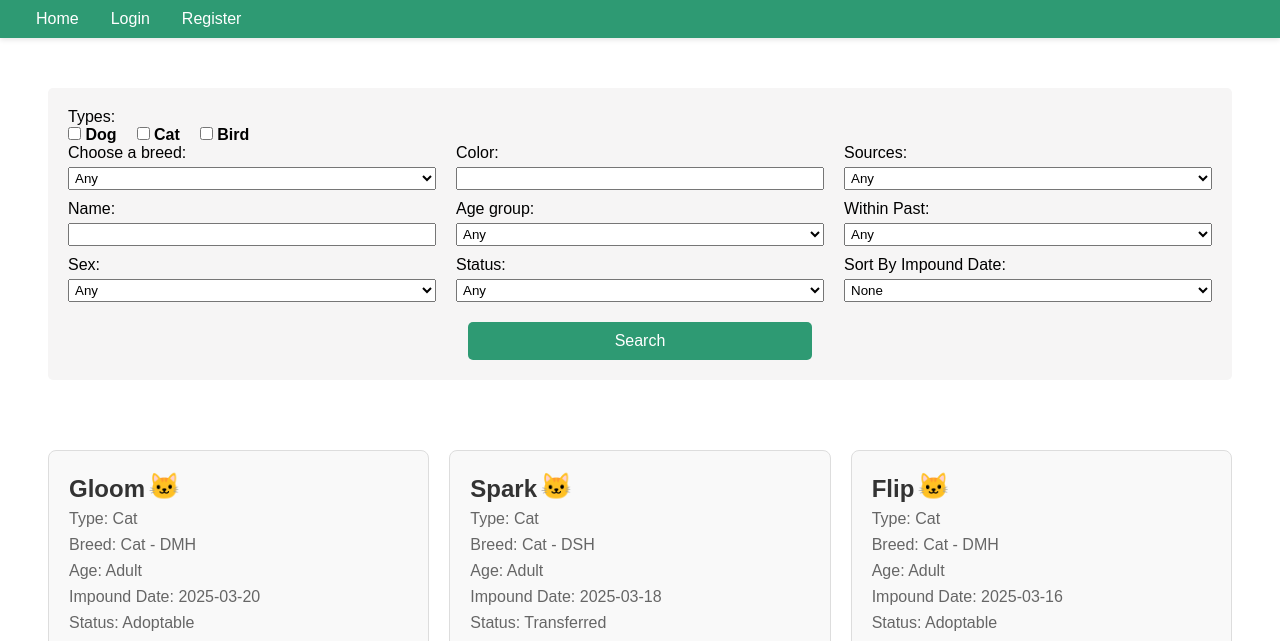
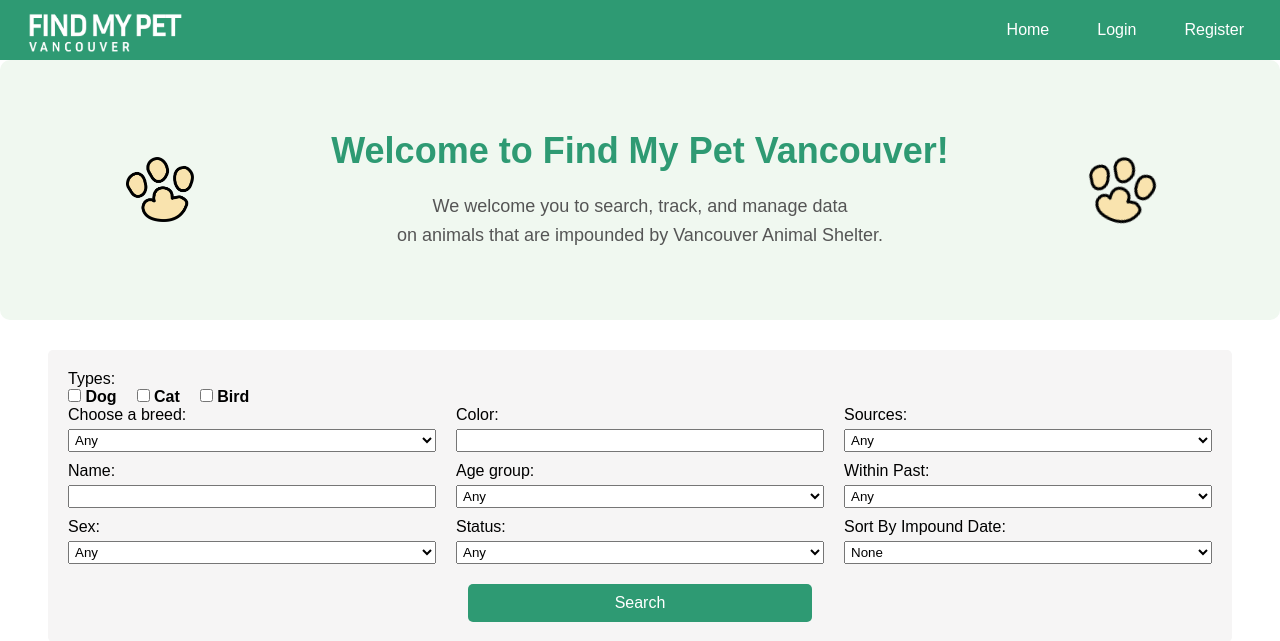
Before and after one commit to nhanvyn/van-shelter, a PHP site: page / in a window 1280 px wide. Shown: the top 641 px of the page. Run offline with PHP 8.4, Linux system fonts and the light colour scheme; data comes from the database, SQL or seed files in the repository; data that the repository does not hold is empty.

Commit message:
re-added profile pw retype and intro section

```diff
--- a/components/navbar.php
+++ b/components/navbar.php
@@ -3,6 +3,12 @@
 <link rel="stylesheet" href="css/navbar.css">
 
 <div class="navbar">
+     <!-- Logo on the left -->
+     <div class="logo">
+        <a href="index.php">
+            <img src="images/logo.png" alt="Logo">
+        </a>
+    </div>
     <ul>
         <li><a href="index.php">Home</a></li>
 
--- a/css/index.css
+++ b/css/index.css
@@ -190,3 +190,51 @@ html {
 .fa-solid {
     color: var(--stronger-green);
 }
+
+
+
+/* --------------Intro Section Styling (Below Navbar)------------- */
+.intro-section {
+    display: grid;
+    grid-template-columns: 180px 1fr 180px;
+    align-items: center;
+    background-color: #f0f8f0;
+    padding: 70px 70px;
+    margin-bottom: 30px;
+    border-radius: 10px;
+    gap: 20px;
+}
+
+/* Left and Right Paw Containers */
+.paw-left, .paw-right {
+    display: flex;
+    align-items: center;
+    justify-content: center;
+}
+
+.paw-image,
+.paw-image2 {
+    height: 65px;
+    width: auto;
+}
+
+.paw-image2 {
+    transform: rotate(20deg);
+}
+
+/* Text Content Styling */
+.text-content {
+    text-align: center;
+}
+
+.text-content h1 {
+    font-size: 36px;
+    color: #2e9a73;
+    margin-bottom: 20px;
+}
+
+.text-content p {
+    font-size: 18px;
+    color: #555;
+    line-height: 1.6;
+}
--- a/css/navbar.css
+++ b/css/navbar.css
@@ -1,10 +1,17 @@
 
 /* Navigation Bar */
 .navbar {
+    display: flex;
+    justify-content: space-between;
+    align-items: center;
     background-color: #2e9a73;
-    padding: 10px 20px;
-    box-shadow: 0 2px 5px rgba(0, 0, 0, 0.1);
-    margin-bottom: 50px;
+    padding: 5px 20px;
+    margin-bottom: 0;
+}
+
+.navbar .logo img {
+    height: 50px;
+    width: auto;
 }
 
 .navbar ul {
@@ -13,11 +20,12 @@
     padding: 0;
     display: flex;
     justify-content: flex-start;
+    gap: 1rem;
 }
 
 
 
-.navbar a {
+.navbar ul a {
     text-decoration: none;
     color: white;
     font-size: 16px;
@@ -33,6 +41,11 @@
 /* Styling for active link (logged-in user) */
 .navbar a.active {
     background-color: #1d7c59;
+}
+
+
+.navbar .logo img {
+    display: block;
 }
 
 
--- a/helpers.php
+++ b/helpers.php
@@ -2,13 +2,29 @@
 function getUserBookmarkedPetIds(mysqli $db, int $user_id): array {
     $ids = [];
     $stmt = $db->prepare("SELECT pet_id FROM bookmarks WHERE user_id = ?");
+
+    // Check if the prepare statement was successful
+    if ($stmt === false) {
+        die('Error preparing statement: ' . $db->error);  // Display detailed error
+    }
+
     $stmt->bind_param("i", $user_id);
-    $stmt->execute();
+
+    // Execute the query
+    if (!$stmt->execute()) {
+        die('Error executing statement: ' . $stmt->error);  // Display execution error
+    }
+
     $result = $stmt->get_result();
+
     while ($row = $result->fetch_assoc()) {
         $ids[] = $row['pet_id'];
     }
+
+    // Close the statement
     $stmt->close();
+
+    // Return the array of bookmarked pet IDs
     return $ids;
 }
 
--- a/index_view.php
+++ b/index_view.php
@@ -19,6 +19,26 @@ Description: This is the view template used by index.php. It renders the list of
 <body>
     <!-- Navigation Bar -->
     <?php include('components/navbar.php'); ?>
+
+    <div class="intro-section">
+        <div class="paw-left">
+            <img src="images/paw.png" alt="Paw" class="paw-image">
+        </div>
+
+        <div class="text-content">
+            <h1>Welcome to Find My Pet Vancouver!</h1>
+            <p>
+                We welcome you to search, track, and manage data <br>
+                on animals that are impounded by Vancouver Animal Shelter.
+            </p>
+        </div>
+
+        <div class="paw-right">
+            <img src="images/paw.png" alt="Paw" class="paw-image2">
+        </div>
+    </div>
+
+
 
     <main>
         <div class="container">
--- a/save_bookmark.php
+++ b/save_bookmark.php
@@ -1,5 +1,5 @@
 <?php
-require 'db.php';
+require('db.php');
 session_start();
 
 if (!isset($_SESSION['user_id'])) {
```
Also changed, not shown: profile.php (+23 -9 lines), images/logo.png (added), images/paw.png (added).
